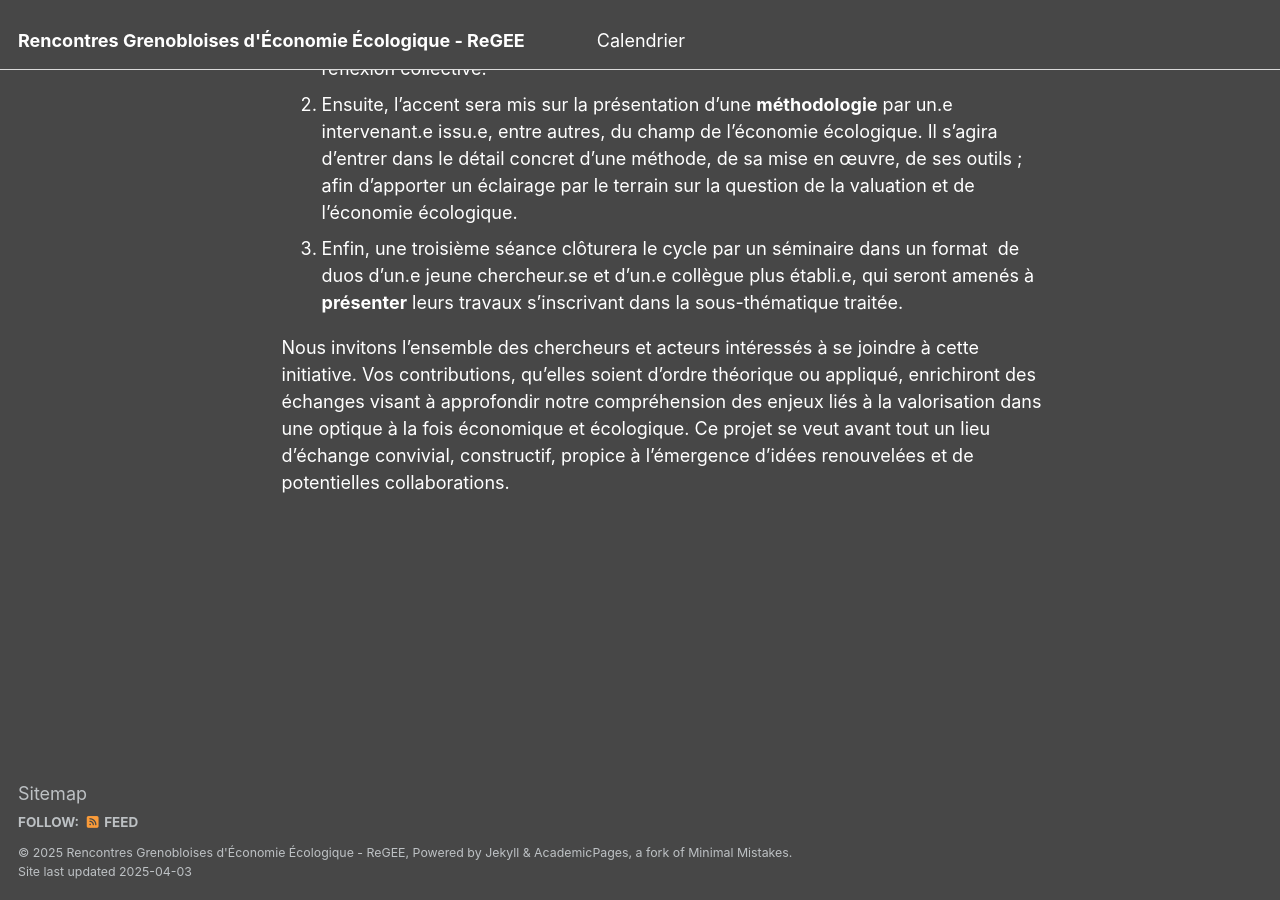
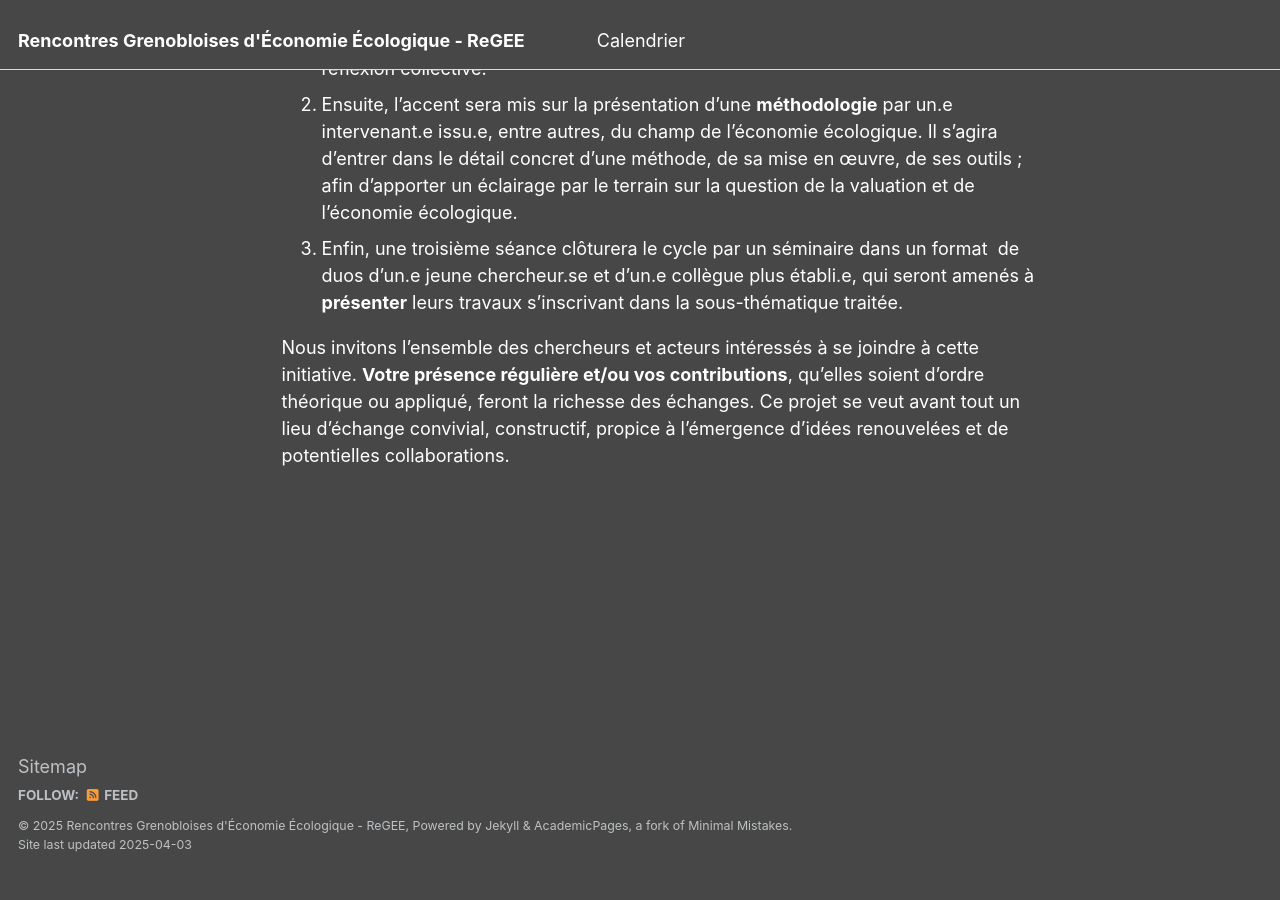
Before and after one commit to rencontres-ecol-econ/rencontres-ecol-econ.github.io, a Jekyll site: the page built from _pages/about.md, in a window 1280 px wide and 900 px high, scrolled down 881 px. Built offline with Jekyll 4.4.1, drawn with Linux system fonts in a browser that asks for light colours; after the commit the page ends 1754 px from its top, so only the background shows below that.

Commit message:
Update about.md

```diff
--- a/_pages/about.md
+++ b/_pages/about.md
@@ -21,4 +21,4 @@ Les rencontres débuteront par une période d’essai durant les 4 premiers mois
 2. Ensuite, l’accent sera mis sur la présentation d’une **méthodologie** par un.e intervenant.e issu.e, entre autres, du champ de l’économie écologique. Il s’agira d’entrer dans le détail concret d’une méthode, de sa mise en œuvre, de ses outils ; afin d’apporter un éclairage par le terrain sur la question de la valuation et de l’économie écologique.
 3. Enfin, une troisième séance clôturera le cycle par un séminaire dans un format  de duos d’un.e jeune chercheur.se et d’un.e collègue plus établi.e, qui seront amenés à **présenter** leurs travaux s’inscrivant dans la sous-thématique traitée.
 
-Nous invitons l’ensemble des chercheurs et acteurs intéressés à se joindre à cette initiative. Vos contributions, qu’elles soient d’ordre théorique ou appliqué, enrichiront des échanges visant à approfondir notre compréhension des enjeux liés à la valorisation dans une optique à la fois économique et écologique. Ce projet se veut avant tout un lieu d’échange convivial, constructif, propice à l’émergence d’idées renouvelées et de potentielles collaborations.
+Nous invitons l’ensemble des chercheurs et acteurs intéressés à se joindre à cette initiative. **Votre présence régulière et/ou vos contributions**, qu’elles soient d’ordre théorique ou appliqué, feront la richesse des échanges. Ce projet se veut avant tout un lieu d’échange convivial, constructif, propice à l’émergence d’idées renouvelées et de potentielles collaborations.
```
